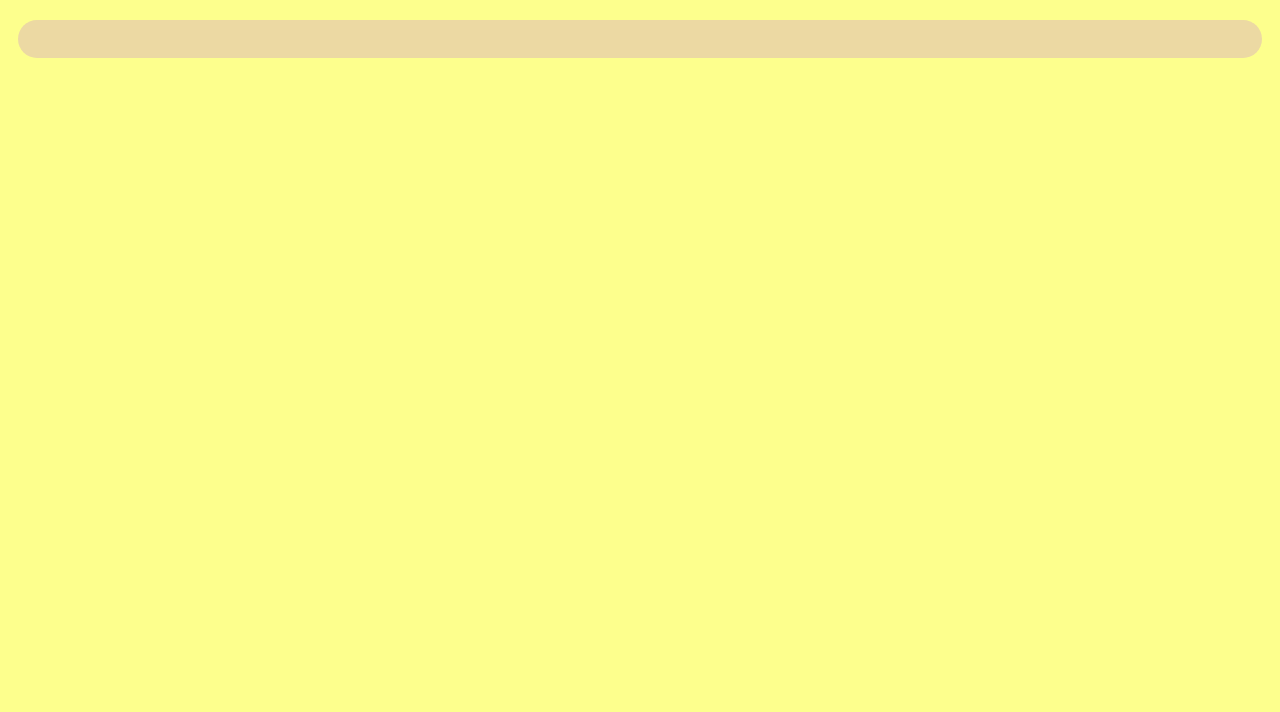
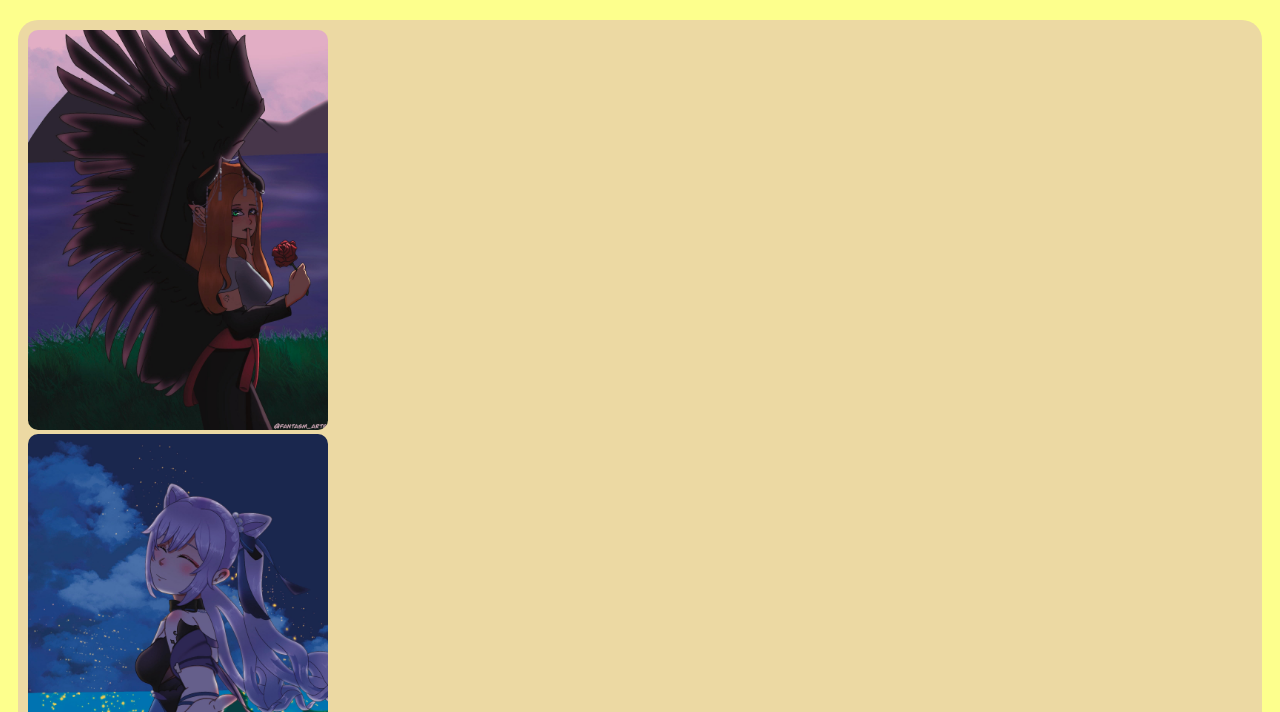
Before and after one commit to EmmaRigsby/EmmaRigsby.github.io, a plain HTML site: page projects/art.html in a window 1280 px wide. Shown: the part 88-800 px from the top of the page. Drawn offline with Linux system fonts and the light colour scheme.

Commit message:
add art.html file

```diff
--- a/projects/art.html
+++ b/projects/art.html
@@ -44,7 +44,7 @@
                 padding: 10px;
             }
             .sidebar-img {
-                width: 200px;
+                width: 300px;
                 border-radius: 10px;
             }
             .content {
@@ -67,7 +67,8 @@
         <main>
             <!-- Sidebar (art) section -->
             <div class="sidebar">
-                <div><img class="sidebar-img" src="img/art1.jpg" alt=""></div>
+                <div><img class="sidebar-img" src="projectImg/art1.jpg" alt=""></div>
+                <div><img class="sidebar-img" src="projectImg/keqing_lanternrite.jpg" alt=""></div>
             </div>
              <!-- Content (art desc) section -->
              <div class="content">
```
Also changed, not shown: projects/projectImg/art1.jpg (added), projects/projectImg/keqing_lanternrite.jpg (added), projects/projectImg/namedesign.jpg (added), projects/projectImg/self-portrait.jpg (added).
